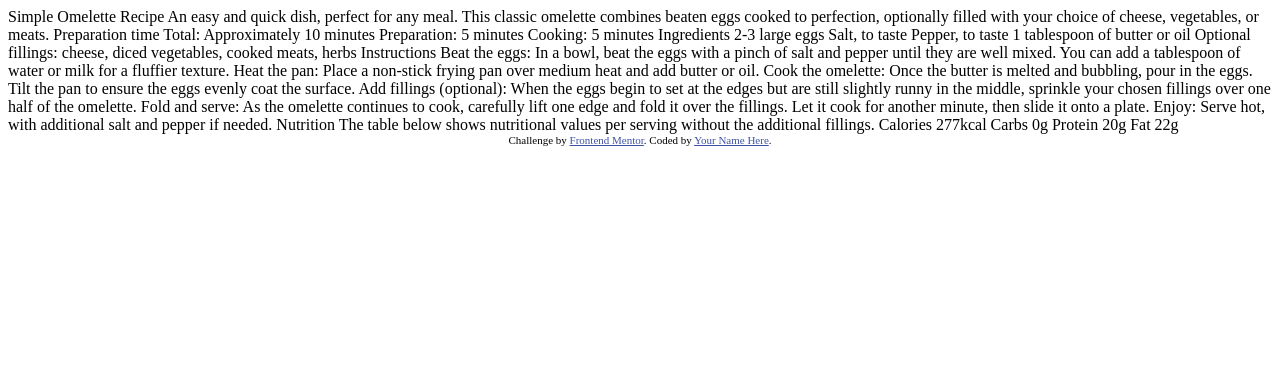
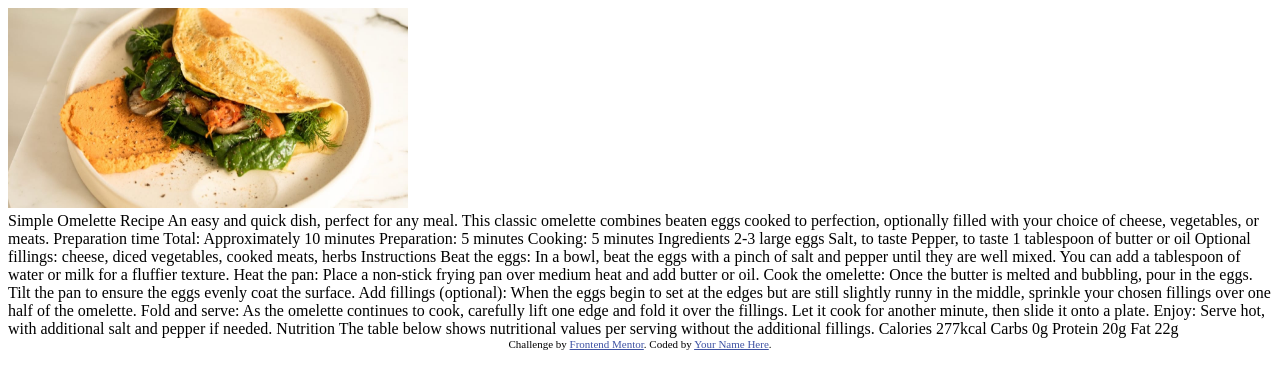
Before and after one commit to Rafyarm/Recipe-page, a plain HTML site: page index.html in a window 1280 px wide. Drawn offline with Linux system fonts and the light colour scheme.

Commit message:
Adding main img

```diff
--- a/index.html
+++ b/index.html
@@ -15,7 +15,8 @@
   </style>
 </head>
 <body>
-
+<img src="/imgs/image-omelette.jpeg" alt="" width="400px" height="200px">
+<br>
   Simple Omelette Recipe
 
   An easy and quick dish, perfect for any meal. This classic omelette combines beaten eggs cooked
```
Also changed, not shown: imgs/favicon-32x32.png (added), imgs/image-omelette.jpeg (added).
